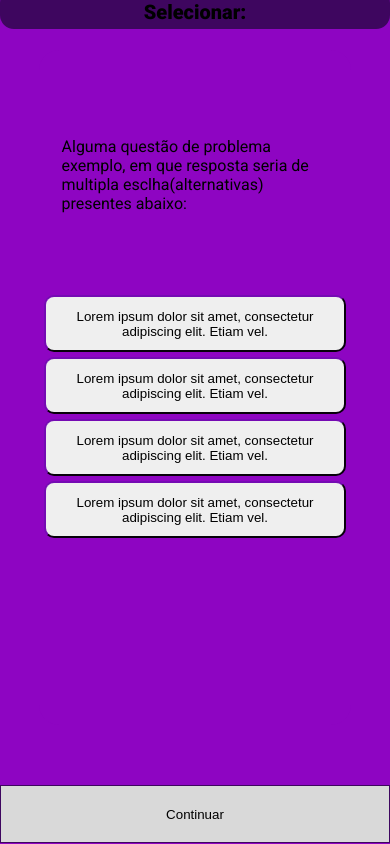
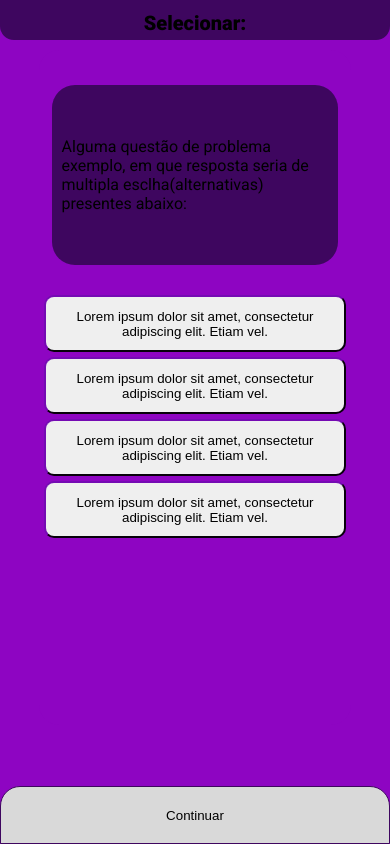
Before and after one commit to RafaelFing25/Feira-Matematica, a Next.js app: page / in a window 390 px wide. Built offline with nearby package versions, Linux system fonts and the light colour scheme.

Commit message:
Update card.module.css

```diff
--- a/styles/components/card.module.css
+++ b/styles/components/card.module.css
@@ -115,12 +115,12 @@
         width: 100%;
         height: 40px;
         left: 0px;
-        top: -11px;
+        top: 0px;
         display: flex;
         justify-content: center;
         align-items: center;
         background: #3E065F;
-        border-radius: 14px;
+        border-radius: 0px 0px 14px 14px;
 
     }
 
@@ -140,7 +140,7 @@
 
     .questionText {
         margin-top: 10%;
-
+        background-color: #3E065F;
         border-radius: 23px;
         width: auto;
         max-width: 95%;
@@ -179,8 +179,8 @@
         width: 100%;
         height: 58px;
         right: 0px;
-        bottom: 1px;
-        border-radius: 0px;
+        bottom: 0px;
+        border-radius: 20px 20px 0px 0px;
 
         background: #D9D9D9;
     }
```
